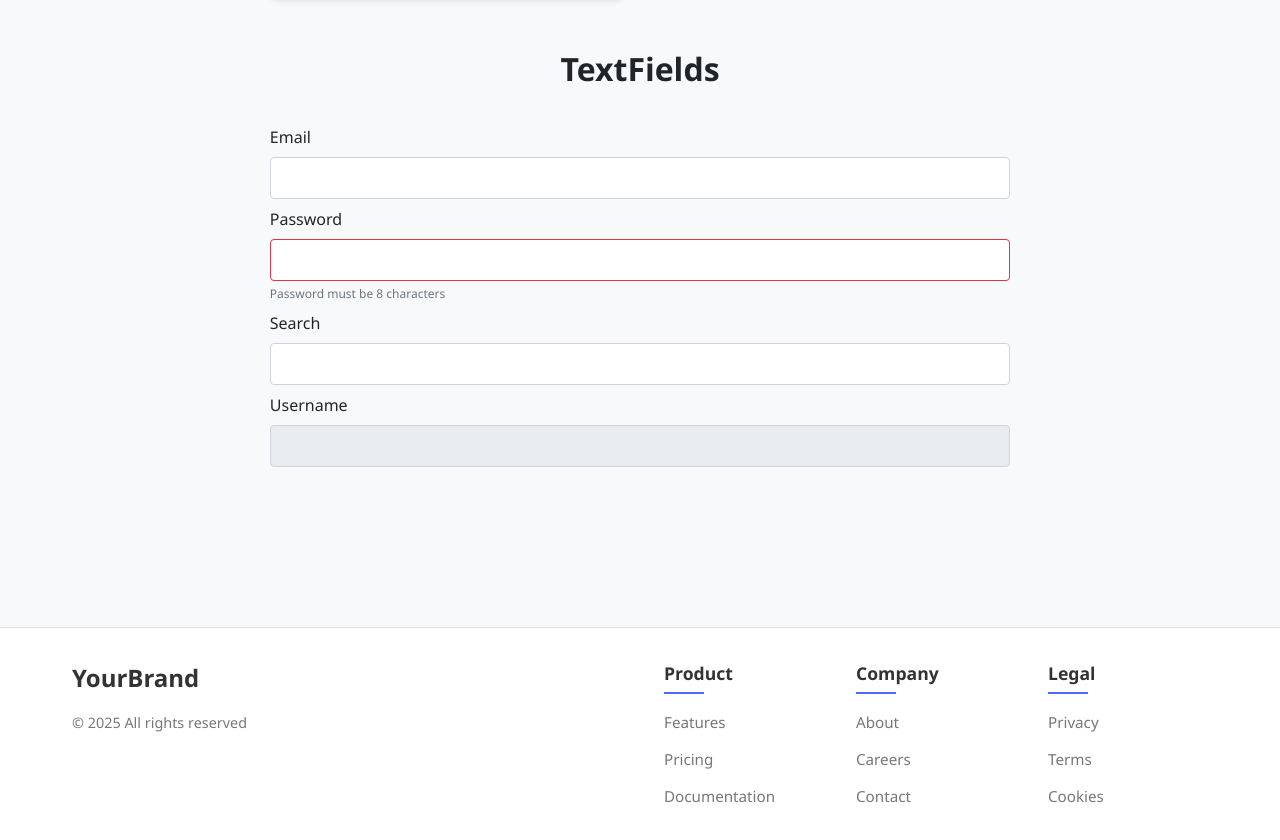
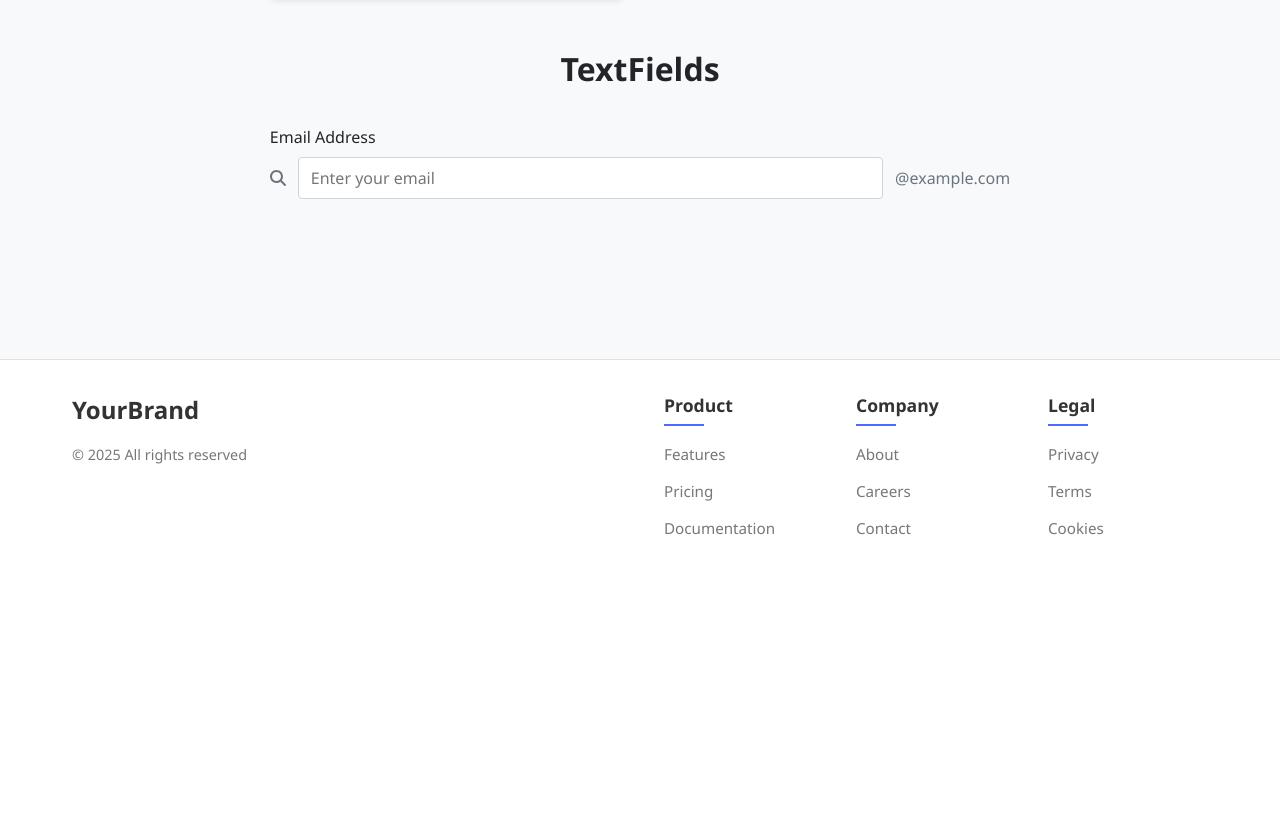
Before and after one commit to ChanukaNadun/perfect-front-end-react, a React (Create React App) app: page / in a window 1280 px wide. Shown: the part 1120-1960 px from the top of the page. After the commit the page ends 1692 px from the top, so only its background shows below. Built offline with nearby package versions, Linux system fonts and the light colour scheme.

Commit message:
add text field improved

```diff
--- a/package.json
+++ b/package.json
@@ -3,6 +3,10 @@
   "version": "0.1.0",
   "private": true,
   "dependencies": {
+    "@fortawesome/fontawesome-free": "^6.7.2",
+    "@fortawesome/fontawesome-svg-core": "^6.7.2",
+    "@fortawesome/free-solid-svg-icons": "^6.7.2",
+    "@fortawesome/react-fontawesome": "^0.2.2",
     "@testing-library/dom": "^10.4.0",
     "@testing-library/jest-dom": "^6.6.3",
     "@testing-library/react": "^16.3.0",
--- a/src/App.js
+++ b/src/App.js
@@ -5,6 +5,8 @@ import { Button } from "./components/common/Button";
 import { Layout } from "./components/layout/Layout";
 import "./App.css"
 import { TextField } from "./components/common/TextField";
+import { FontAwesomeIcon } from "@fortawesome/react-fontawesome";
+import { faSearch } from "@fortawesome/free-solid-svg-icons";
 
 const App = () => {
   const navLinks = [
@@ -52,24 +54,36 @@ const App = () => {
 
           <section className="features">
             <h2>TextFields</h2>
-            {/*  Basic usage */}
-            <TextField label="Email" id="email" />
-            {/* With error state */}
+            {/* Basic usage */}
             <TextField
+              id="email"
+              label="Email Address"
+              placeholder="Enter your email"
+              startAdornment={<FontAwesomeIcon icon={faSearch} />}
+              endAdornment={<span>@example.com</span>}
+            />
+            {/* With all props */}
+            {/* <TextField
+              id="password"
               label="Password"
-              id="password"
               type="password"
-              error
-              helperText="Password must be 8 characters"
-            />
-            {/* With icons */}
-            <TextField
-              label="Search"
-              id="search"
-              // startAdornment={<SearchIcon />}
-            />
-            {/* Full width disabled field */}
-            <TextField label="Username" id="username" fullWidth disabled />
+              variant="filled"
+              size="large"
+              fullWidth
+              error={errors.password}
+              helperText={
+                errors.password ? "Invalid password" : "Must be 8+ characters"
+              }
+              startAdornment={<LockIcon />}
+              endAdornment={
+                <button type="button" onClick={togglePasswordVisibility}>
+                  {showPassword ? <EyeOffIcon /> : <EyeIcon />}
+                </button>
+              }
+              value={password}
+              onChange={handlePasswordChange}
+              onBlur={validatePassword}
+            /> */}
           </section>
         </main>
       </Layout>
--- a/src/components/common/TextField/TextField.css
+++ b/src/components/common/TextField/TextField.css
@@ -1,4 +1,4 @@
-/* Base styles */
+/* Base styles with CSS variables for better theming */
 .text-field {
   --text-field-border-color: var(--border-color, #ced4da);
   --text-field-focus-color: var(--primary-color, #3a86ff);
@@ -6,24 +6,33 @@
   --text-field-text-color: var(--text-color, #212529);
   --text-field-bg-color: var(--background-color, #ffffff);
   --text-field-disabled-bg: var(--disabled-bg, #e9ecef);
+  --text-field-padding-x: 0.75rem;
+  --text-field-padding-y: 0.5rem;
 
   display: flex;
   flex-direction: column;
   position: relative;
   font-family: inherit;
-  margin: 0.5rem 0;
+  margin: 0.75rem 0;
+  gap: 0.5rem;
 }
 
-/* Size variants */
+/* Size variants with consistent padding */
 .text-field--small {
+  --text-field-padding-x: 0.5rem;
+  --text-field-padding-y: 0.375rem;
   font-size: 0.875rem;
 }
 
 .text-field--medium {
+  --text-field-padding-x: 0.75rem;
+  --text-field-padding-y: 0.5rem;
   font-size: 1rem;
 }
 
 .text-field--large {
+  --text-field-padding-x: 1rem;
+  --text-field-padding-y: 0.75rem;
   font-size: 1.125rem;
 }
 
@@ -34,23 +43,29 @@
 
 /* Label styles */
 .text-field__label {
-  margin-bottom: 0.5rem;
   font-weight: 500;
   transition: color 0.2s ease;
+  order: -1; /* Ensure label stays above input */
 }
 
-/* Input container */
+/* Input container with flex layout */
 .text-field__input-container {
   display: flex;
   align-items: center;
   position: relative;
   width: 100%;
+  min-height: calc(
+    (var(--text-field-padding-y) * 2) +
+    1.5em /* line-height */ +
+    2px /* borders */
+  );
 }
 
 /* Base input styles */
 .text-field__input {
+  flex: 1;
   width: 100%;
-  padding: 0.5rem;
+  padding: var(--text-field-padding-y) var(--text-field-padding-x);
   font-family: inherit;
   font-size: inherit;
   line-height: 1.5;
@@ -71,7 +86,6 @@
 /* Variant styles */
 .text-field--outlined .text-field__input {
   background-color: var(--text-field-bg-color);
-  border: 1px solid var(--text-field-border-color);
 }
 
 .text-field--filled .text-field__input {
@@ -94,16 +108,17 @@
 .text-field__adornment {
   display: flex;
   align-items: center;
-  padding: 0 0.5rem;
+  justify-content: center;
   color: var(--text-secondary-color, #6c757d);
+  flex-shrink: 0;
 }
 
 .text-field__adornment--start {
-  padding-right: 0;
+  padding-right: var(--text-field-padding-x);
 }
 
 .text-field__adornment--end {
-  padding-left: 0;
+  padding-left: var(--text-field-padding-x);
 }
 
 /* Error state */
@@ -119,13 +134,15 @@
 .text-field--disabled .text-field__input {
   background-color: var(--text-field-disabled-bg);
   cursor: not-allowed;
+  opacity: 0.7;
 }
 
 /* Helper text */
 .text-field__helper-text {
-  margin: 0.25rem 0 0 0;
+  margin: 0;
   font-size: 0.75em;
   color: var(--text-secondary-color, #6c757d);
+  min-height: 1em; /* Prevent layout shift when error appears */
 }
 
 /* Dark mode adjustments */
--- a/src/components/common/TextField/index.jsx
+++ b/src/components/common/TextField/index.jsx
@@ -2,6 +2,30 @@ import React from "react";
 import { useThemeColors } from "../../../hooks/useTheme";
 import "./TextField.css";
 
+/**
+ * A customizable, accessible TextField component with support for icons, validation, and theming.
+ *
+ * @param {Object} props - Component props
+ * @param {string} [props.label] - Label text for the input
+ * @param {'outlined'|'filled'|'standard'} [props.variant='outlined'] - Visual style variant
+ * @param {'small'|'medium'|'large'} [props.size='medium'] - Size variant
+ * @param {boolean} [props.fullWidth=false] - Whether the input should take full width
+ * @param {boolean} [props.error=false] - Error state
+ * @param {string} [props.helperText] - Helper/error text
+ * @param {ReactNode} [props.startAdornment] - Content to display before input (icons, etc.)
+ * @param {ReactNode} [props.endAdornment] - Content to display after input (icons, etc.)
+ * @param {string} [props.className] - Additional class names
+ * @param {string} props.id - Unique ID for the input
+ * @param {boolean} [props.disabled] - Disabled state
+ * @param {string} [props.placeholder] - Input placeholder
+ * @param {string} [props.type='text'] - Input type (text, password, email, etc.)
+ * @param {string} [props.value] - Controlled input value
+ * @param {function} [props.onChange] - Change handler
+ * @param {function} [props.onBlur] - Blur handler
+ * @param {function} [props.onFocus] - Focus handler
+ * @param {Object} [props.inputProps] - Additional props for the input element
+ * @param {React.Ref} [ref] - Ref to forward to the input element
+ */
 export const TextField = React.forwardRef((props, ref) => {
   const {
     label,
@@ -15,19 +39,33 @@ export const TextField = React.forwardRef((props, ref) => {
     className = "",
     id,
     disabled,
-    ...inputProps
+    type = "text",
+    placeholder,
+    value,
+    onChange,
+    onBlur,
+    onFocus,
+    inputProps = {},
+    ...otherProps
   } = props;
 
   const colors = useThemeColors();
 
+  // Generate class names using a more readable approach
+  const textFieldClasses = [
+    "text-field",
+    `text-field--${variant}`,
+    `text-field--${size}`,
+    fullWidth && "text-field--full-width",
+    error && "text-field--error",
+    disabled && "text-field--disabled",
+    className,
+  ]
+    .filter(Boolean)
+    .join(" ");
+
   return (
-    <div
-      className={`text-field ${className} text-field--${variant} text-field--${size} ${
-        fullWidth ? "text-field--full-width" : ""
-      } ${error ? "text-field--error" : ""} ${
-        disabled ? "text-field--disabled" : ""
-      }`}
-    >
+    <div {...otherProps} className={textFieldClasses}>
       {label && (
         <label
           htmlFor={id}
@@ -37,27 +75,37 @@ export const TextField = React.forwardRef((props, ref) => {
           {label}
         </label>
       )}
+
       <div className="text-field__input-container">
         {startAdornment && (
           <div className="text-field__adornment text-field__adornment--start">
             {startAdornment}
           </div>
         )}
+
         <input
           ref={ref}
           id={id}
           className="text-field__input"
+          type={type}
+          placeholder={placeholder}
+          value={value}
+          onChange={onChange}
+          onBlur={onBlur}
+          onFocus={onFocus}
           aria-invalid={error}
           aria-describedby={helperText ? `${id}-helper-text` : undefined}
           disabled={disabled}
           {...inputProps}
         />
+
         {endAdornment && (
           <div className="text-field__adornment text-field__adornment--end">
             {endAdornment}
           </div>
         )}
       </div>
+
       {helperText && (
         <p
           id={`${id}-helper-text`}
@@ -72,3 +120,25 @@ export const TextField = React.forwardRef((props, ref) => {
 });
 
 TextField.displayName = "TextField";
+
+// Prop type validation for better developer experience
+// TextField.propTypes = {
+//   label: PropTypes.string,
+//   variant: PropTypes.oneOf(["outlined", "filled", "standard"]),
+//   size: PropTypes.oneOf(["small", "medium", "large"]),
+//   fullWidth: PropTypes.bool,
+//   error: PropTypes.bool,
+//   helperText: PropTypes.string,
+//   startAdornment: PropTypes.node,
+//   endAdornment: PropTypes.node,
+//   className: PropTypes.string,
+//   id: PropTypes.string.isRequired,
+//   disabled: PropTypes.bool,
+//   type: PropTypes.string,
+//   placeholder: PropTypes.string,
+//   value: PropTypes.string,
+//   onChange: PropTypes.func,
+//   onBlur: PropTypes.func,
+//   onFocus: PropTypes.func,
+//   inputProps: PropTypes.object,
+// };
```
Also changed, not shown: 1 other file (tests, documents, lock files or other folders).
